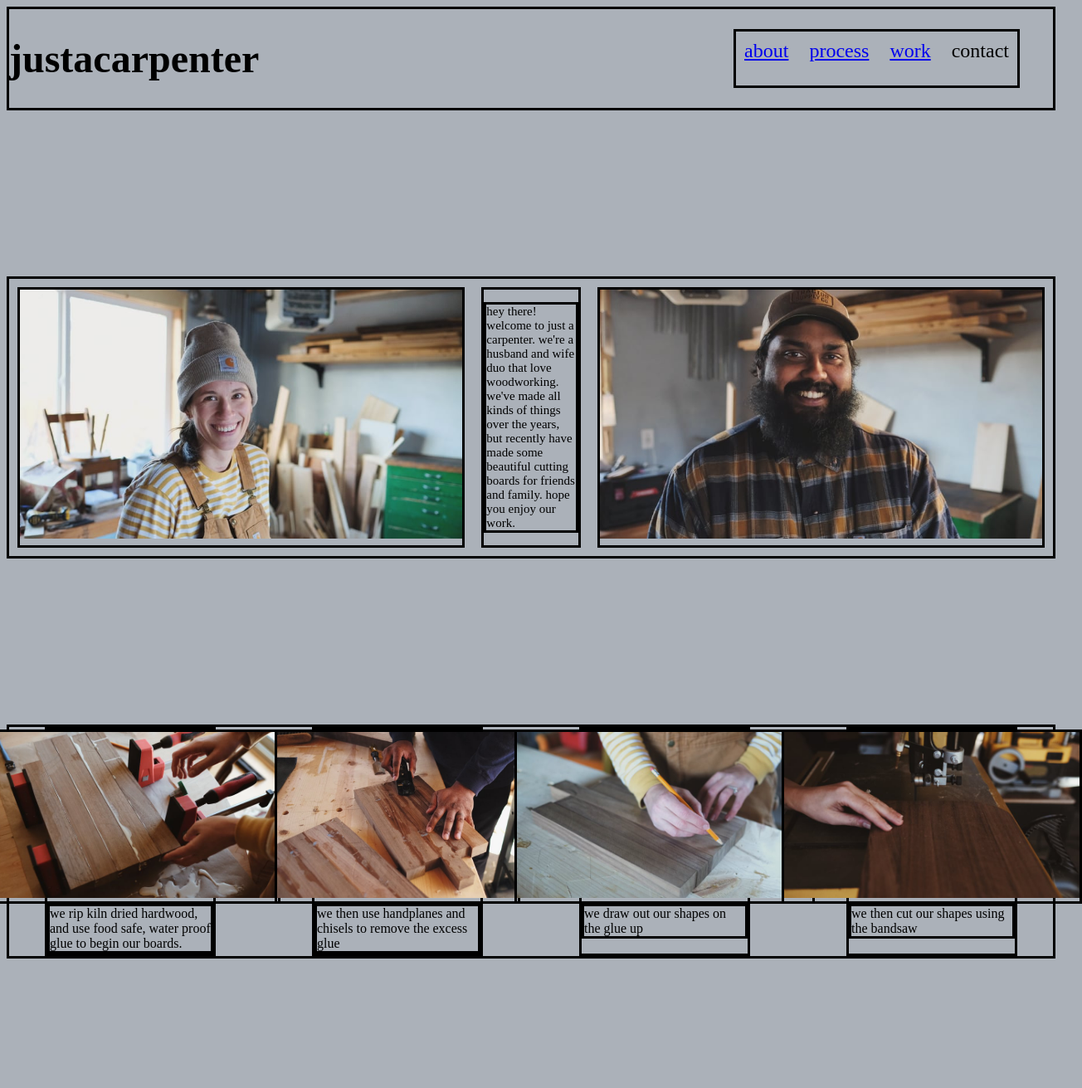
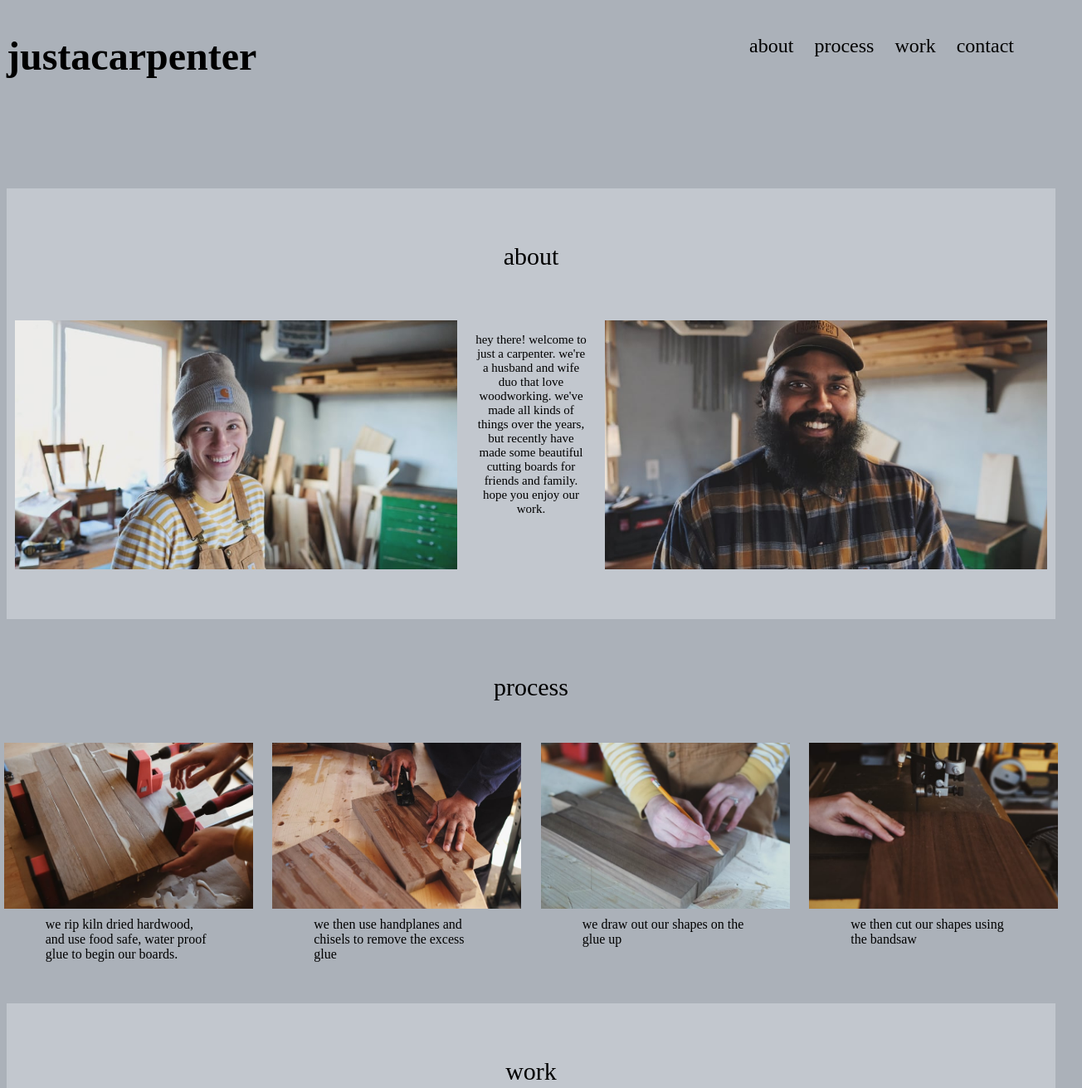
Before and after one commit to egchelliah/landingpage, a plain HTML site: page index.html in a window 1280 px wide. Shown: the top 1311 px of the page at 83% size, 1304 px wide, since content can reach past the window. Drawn offline with Linux system fonts and the light colour scheme.

Commit message:
Add some more styling and clean up

```diff
--- a/index.html
+++ b/index.html
@@ -14,11 +14,14 @@
                 <li> <a href="#about">about</a></li>
                 <li> <a href="#process">process</a></li>
                 <li> <a href="#work">work</a></li>
-                <li>contact</li>
+                <li> <a href="#contact">contact</a></li>
             </ul>
         </header>
 
-        <div class="section_container_one" id="about">
+        <div class="about-container">
+
+        <h2 id="about">about</h2>
+        <div class="section_container_one">
             <div class="section-one-left">
                 <img class="profile-pic" src="./images/profile1A.jpg" alt="Profile 1">
             </div>
@@ -29,7 +32,10 @@
                 <img class="profile-pic" src="./images/profile2.jpg" alt="Profile 2">
             </div>
         </div>
-        <div class="section-two" id="process">
+        </div>
+        <div class="process-container">
+        <h2 id="process">process</h2>
+        <div class="section-two">
             <div class="thumbnail">
                 <div> <img class="thumbnail-pic" src="./images/process1.jpg" alt="process 1"> </div>
                 <div class="thumbnail-text">we rip kiln dried hardwood, and use food safe, water proof glue to begin our boards.</div>
@@ -47,7 +53,10 @@
                 <div class="thumbnail-text"> we then cut our shapes using the bandsaw</div>
             </div>
         </div>
-        <div class="section-three" id="work">
+        </div>
+        <div class="work-container">
+        <h2 id="work">work</h2>
+        <div class="section-three">
             <div class="section-three-quote">
                 <p>once the building process is done, we spend hours adding the finishing touches. the final shapes are planed, and sanded to a buttery smooth grit. here are some boards that we have made.</p>
             </div>
@@ -63,8 +72,16 @@
                     <li><img class="work-image" src="images/work5.jpg"></li>
                 </ul>
             </div>
-
         </div>
+        </div>
+        <div class="contact-container">
+        <h2 id="contact">contact</h2>
+        <footer class="footer">
+            <ul class="footer-list">
+                <li>Would you like us to make you a cutting board?</li>
+                <li> <button>Contact us!</button> </li>
+            </ul>
+        </footer>
 
         </div>
 </body>
--- a/styles.css
+++ b/styles.css
@@ -6,8 +6,27 @@ body{
 
 }
 header, footer, div, ul, p, h2, h3, h4{
-    border: solid black;
+    /* border: solid black; */
     font-family: futura;
+}
+
+h2{
+    text-align: center;
+    font-size: 30px;
+    font-weight: 100;
+    margin-bottom: 50px;
+}
+
+p{
+    text-align: center;
+}
+
+a{
+    text-decoration: none;
+    color:inherit;
+}
+a:hover{
+    text-decoration: underline;
 }
 
 ul{
@@ -20,7 +39,7 @@ ul{
     display: flex;
     font-size: 24px;
     padding: 0px;
-    margin-bottom: 200px;
+    margin-bottom: 100px;
 
 }
 
@@ -39,9 +58,9 @@ ul{
     display: flex;
     gap: 20px;
     justify-content: center;
+    align-items: flex-start;
     padding: 10px;
-    margin-top: 200px;
-    margin-bottom: 200px;}
+    }
 
 .profile-pic{
     width: auto;
@@ -63,22 +82,22 @@ ul{
     display: flex;
     justify-content: space-around;
     gap:30px;
-    margin-top: 200px;
-    margin-bottom: 200px;
 }
-
 .thumbnail{
     max-width: 200px;
     display: flex;
     flex-direction: column;
     align-items: center;
+    gap:10px;
 }
 
 .thumbnail-pic{
+    float: left;
     height: 200px;
-    width: auto;
+    width: 300px;
+    object-fit: cover;
+    justify-content: space-around;
 }
-
 .work-image{
     float: left;
     height: 100%;
@@ -91,11 +110,33 @@ ul{
     gap:10px;
     justify-content: space-around;
  }
-/* .work-gallery > li{
-    flex-basis: 350px;
-}
 
-.work-gallery li img{
-    object-fit: cover;
+ .footer-list{
+    display: flex;
+    flex-direction: column;
+    gap: 20px;
+    justify-content: center;
+    align-items: center;
+    padding: auto;
+    /* padding-top: 20px;
+    padding-bottom: 20px;
+    padding-left: 20px;
+    padding-right: 20px; */
+    margin: 20px;
+    background-color: wheat;
+ }
 
-}  */
+ .about-container, .work-container, .footer-list{
+    background-color: #c2c7ce;
+    padding-bottom: 50px;
+    padding-top: 40px;
+ }
+
+ .process-container, .contact-container{
+    padding-bottom: 50px;
+    padding-top: 40px;
+ }
+
+ button{
+    font-size: 30px;
+ }
```
